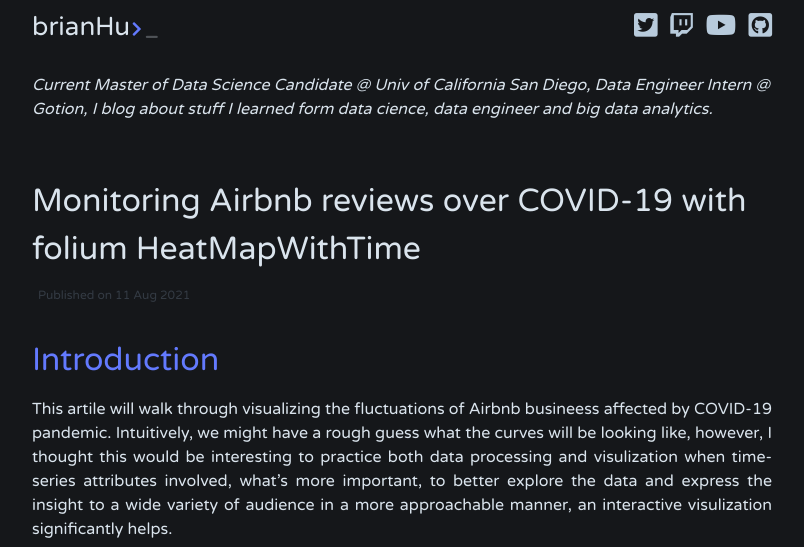
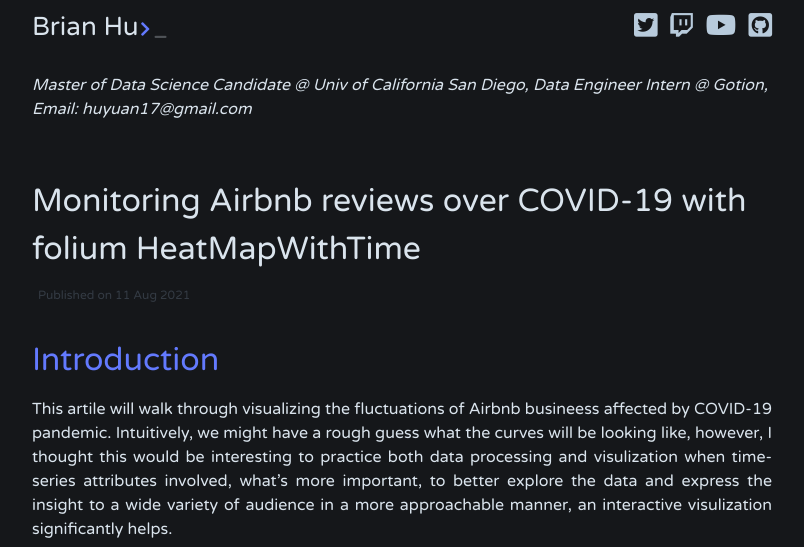
Before and after one commit to galaxie500/blog, a Jekyll site: the page built from _posts/2021-08-11-airbnb-timeserie-eda.md, in a window 1280 px wide, cut to the strip 0-547 px from the top of the page. Shown: the whole strip, without its empty margins (238-1042 px from the left). Built offline with Jekyll 4.4.1, drawn with Linux system fonts in a browser that asks for light colours; nearby versions of some CDN libraries; comment, search, counter and statistics services are not loaded.

Commit message:
change title color

```diff
--- a/_config.yml
+++ b/_config.yml
@@ -1,11 +1,11 @@
-title: brianHu
+title: Brian Hu
 author: Brian Hu
 email: huyuan17@gmail.com
 baseurl: ""
 url: "https://galaxie500.github.io"
 description: > # this means to ignore newlines until "show_exerpts:"
-  Current Master of Data Science Candidate @ Univ of California San Diego, Data Engineer Intern @ Gotion, I blog about stuff I learned form data cience, data engineer and big data analytics.
-show_excerpts: false # set to true to show excerpts on the homepage
+  Master of Data Science Candidate @ Univ of California San Diego, Data Engineer Intern @ Gotion, Email: huyuan17@gmail.com
+show_excerpts: true # set to true to show excerpts on the homepage
 
 paginate: 5
 paginate_path: "/blog/page:num/"
--- a/_posts/2021-08-11-airbnb-timeserie-eda.md
+++ b/_posts/2021-08-11-airbnb-timeserie-eda.md
@@ -9,7 +9,7 @@ usemathjax: true
 
 This artile will walk through visualizing the fluctuations of Airbnb busineess affected by COVID-19 pandemic. Intuitively, we might have a rough guess what the curves will be looking like, however, I thought this would be interesting to practice both data processing and visulization when time-series attributes involved, what's more important, to better explore the data and express the insight to a wide variety of audience in a more approachable manner, an interactive visulization significantly helps.
 
-<iframe src="https://airbnb-map.netlify.app" width="735" height="475"></iframe>
+<iframe src="https://airbnb-map.netlify.app" width="800" height="475"></iframe>
 
 <br />
 
--- a/_sass/dash/_colors.scss
+++ b/_sass/dash/_colors.scss
@@ -8,7 +8,7 @@ $color-background-lighter: lighten($color-background-light, 7%);
 $color-foreground-dark: #1E2227;
 $color-foreground-darker: #15171A;
 
-$color-pink: #F24784;
+$color-pink: #330033;
 $color-red: #FC4957;
 $color-orange: #EA9D53;
 $color-yellow: #FCBC28;
```
